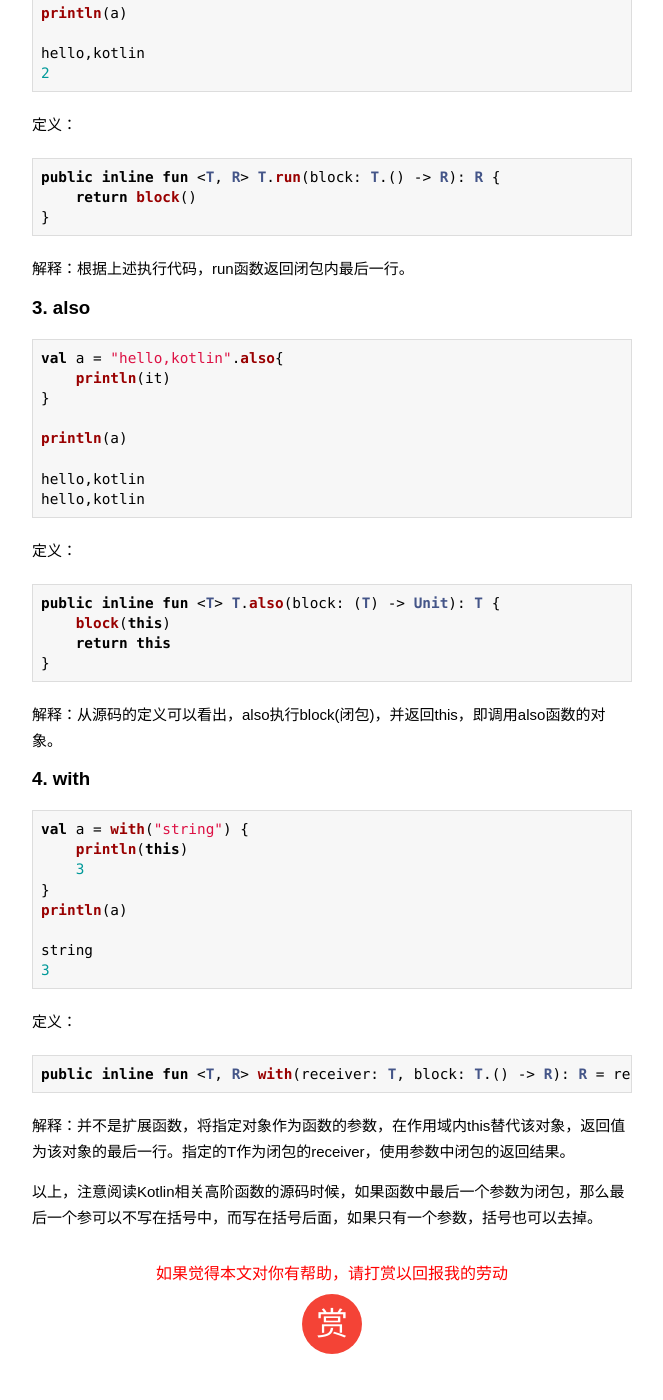
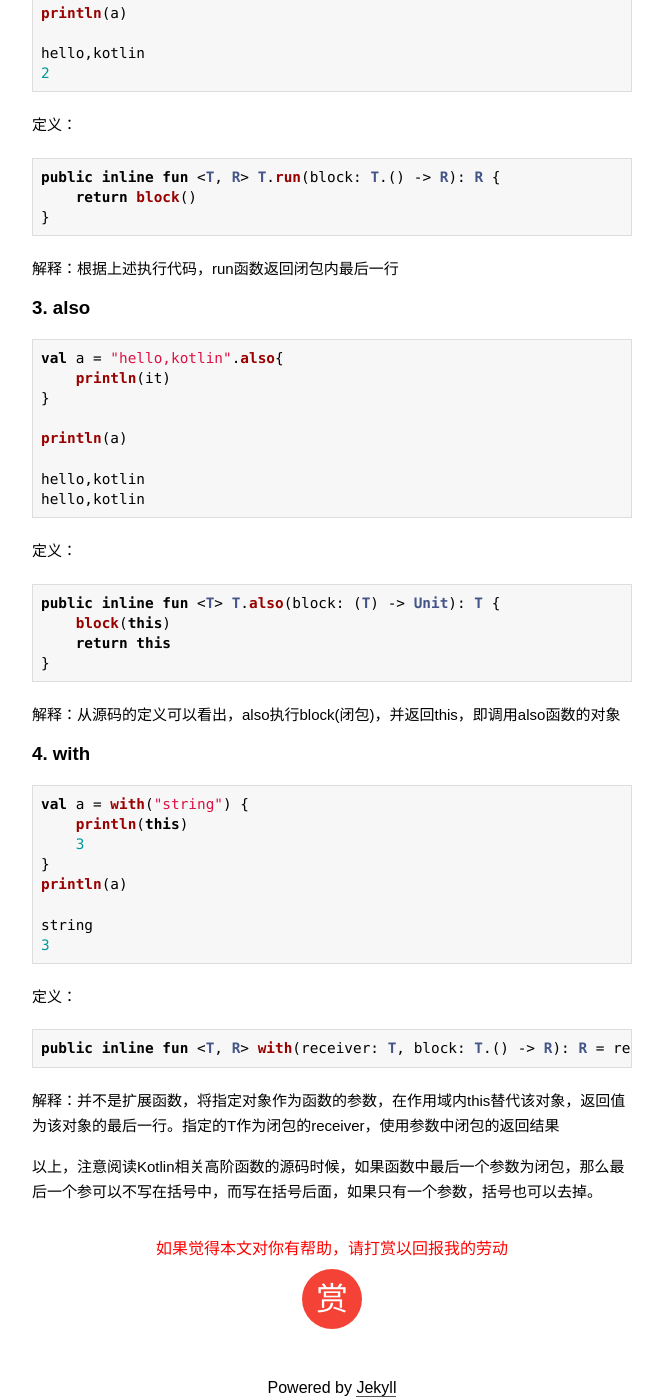
Before and after one commit to wuchangfeng/wuchangfeng.github.io, a Jekyll site: the page built from _posts/2018-05-23-kotlin-built-in-functions.md, in a window 1280 px wide and 1400 px high, scrolled down 1308 px. Shown: the whole window, without its empty margins (308-971 px from the left). Built offline with Jekyll 4.4.1, drawn with Linux system fonts in a browser that asks for light colours; some web fonts are replaced; comment, search, counter and statistics services are not loaded; some of the changed text lies outside the part shown.

Commit message:
今天好懒:guitar:

````diff
--- a/_posts/2018-05-23-kotlin-built-in-functions.md
+++ b/_posts/2018-05-23-kotlin-built-in-functions.md
@@ -47,7 +47,7 @@
 ```kotlin
 public inline fun <T> T.apply(block: T.() -> Unit): T { block(); return this }
 ```
-解释：函数内可以用this替代调用apply函数的对象，返回值为该对象自己。
+解释：函数内可以用this替代调用apply函数的对象，返回值为该对象自己
 
 
 ### 2. run
@@ -71,7 +71,7 @@
     return block()
 }
 ```
-解释：根据上述执行代码，run函数返回闭包内最后一行。
+解释：根据上述执行代码，run函数返回闭包内最后一行
 
 ### 3. also
 
@@ -94,7 +94,7 @@
     return this
 }
 ```
-解释：从源码的定义可以看出，also执行block(闭包)，并返回this，即调用also函数的对象。
+解释：从源码的定义可以看出，also执行block(闭包)，并返回this，即调用also函数的对象
 
 ### 4. with
 
@@ -114,6 +114,6 @@
 ```kotlin
 public inline fun <T, R> with(receiver: T, block: T.() -> R): R = receiver.block()
 ```
-解释：并不是扩展函数，将指定对象作为函数的参数，在作用域内this替代该对象，返回值为该对象的最后一行。指定的T作为闭包的receiver，使用参数中闭包的返回结果。
+解释：并不是扩展函数，将指定对象作为函数的参数，在作用域内this替代该对象，返回值为该对象的最后一行。指定的T作为闭包的receiver，使用参数中闭包的返回结果
 
 以上，注意阅读Kotlin相关高阶函数的源码时候，如果函数中最后一个参数为闭包，那么最后一个参可以不写在括号中，而写在括号后面，如果只有一个参数，括号也可以去掉。
````
Also changed, not shown: _posts/2018-01-22-the-end-of-2017.md (+7 -1 lines).
